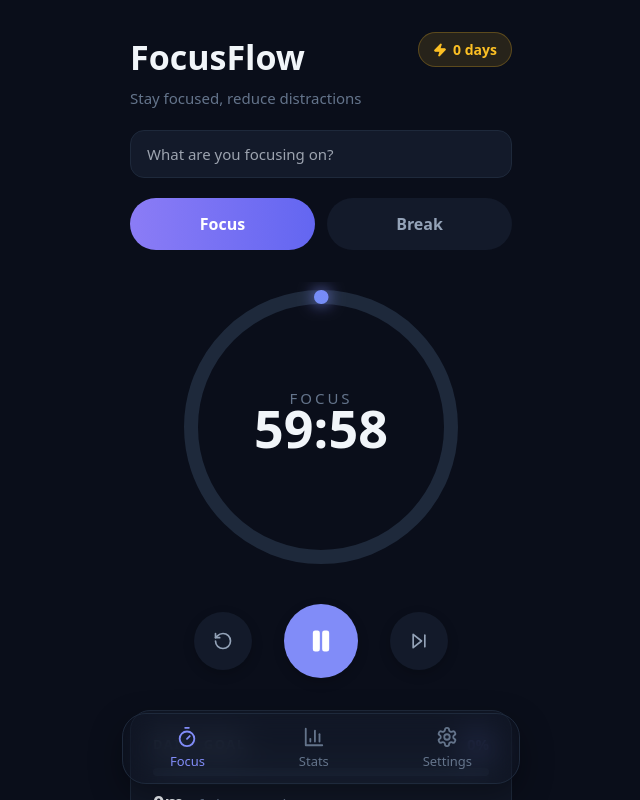
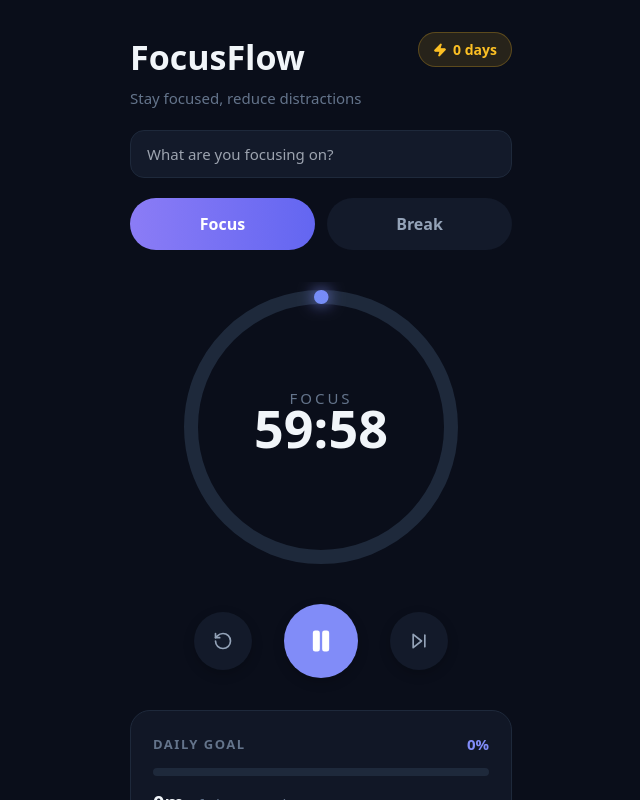
Before and after one commit to CodingYoungMan-Exp/focusflow, a React (Vite) app: page / in a window 1280 px wide. Both pictures are taken after a click on the button 640 px from the left and 641 px from the top of the page. Shown: the top 800 px of the page, without its empty margins (319-959 px from the left). Built offline with nearby package versions, Linux system fonts and the light colour scheme.

Commit message:
Update App.jsx

```diff
--- a/src/App.jsx
+++ b/src/App.jsx
@@ -266,8 +266,9 @@
   }
 
   return (
-    <div style={{ background: "var(--bg)", minHeight: "100vh", fontFamily: "system-ui, -apple-system, sans-serif" }} className="flex justify-center">
-      <div style={{ width: "100%", maxWidth: 430 }} className="flex flex-col min-h-screen">
+    <div style={{ background: "var(--bg)", minHeight: "100vh",position: "relative", overflow: "hidden", fontFamily: "system-ui, -apple-system, sans-serif" }} className="flex justify-center">
+      <div className="animated-bg"></div>
+      <div style={{ width: "100%", maxWidth: 430, position: "relative", zIndex: 2, }} className="flex flex-col min-h-screen">
         <div className="flex-1 px-6 pt-8 pb-4 overflow-y-auto">
           {tab === "focus" && (
             <FocusTab
@@ -313,6 +314,7 @@
 
         <BottomNav tab={tab} setTab={setTab} />
       </div>
+      <div className="animated-overlay"></div>
     </div>
   );
 }
```
